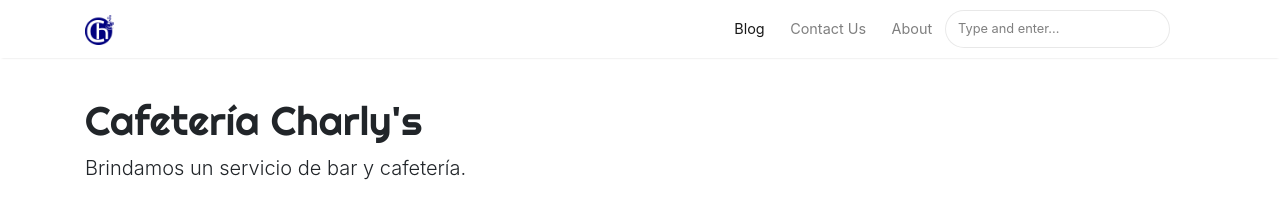
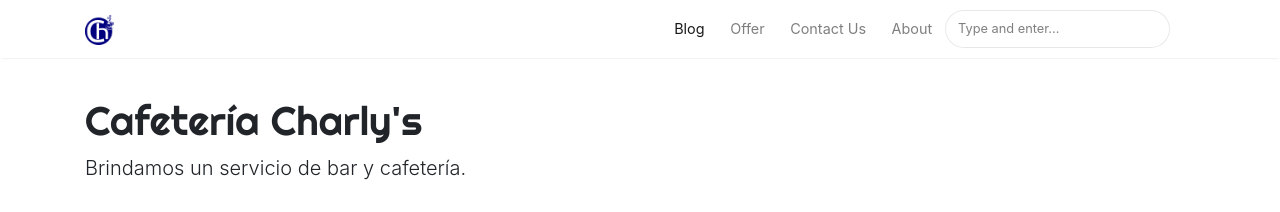
Before and after one commit to cafecharlys/cafecharlys.github.io, a Jekyll site: the page built from index.html, in a window 1280 px wide. Shown: the top 212 px of the page. Built offline with Jekyll 4.4.1, drawn with Linux system fonts in a browser that asks for light colours; nearby versions of some CDN libraries; the list of posts is cut into pages by our own code.

Commit message:
update default.html

```diff
--- a/_layouts/default.html
+++ b/_layouts/default.html
@@ -70,7 +70,9 @@
                 {% endif %}
                 <a class="nav-link" href="{{ site.baseurl }}/index.html">Blog</a>
                 </li>
-
+                <li class="nav-item">
+                    <a class="nav-link" href="{{ site.baseurl }}/offer">Offer</a>
+                </li>
                 <li class="nav-item">
                     <a class="nav-link" href="{{ site.baseurl }}/contact">Contact Us</a>
                 </li>
```
